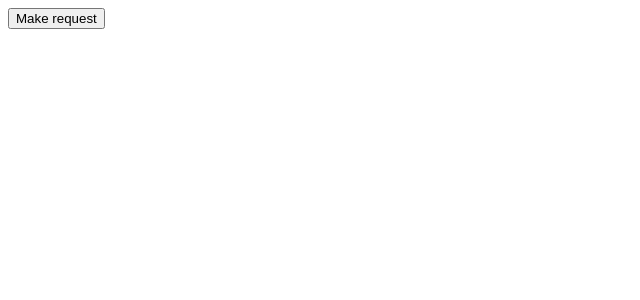
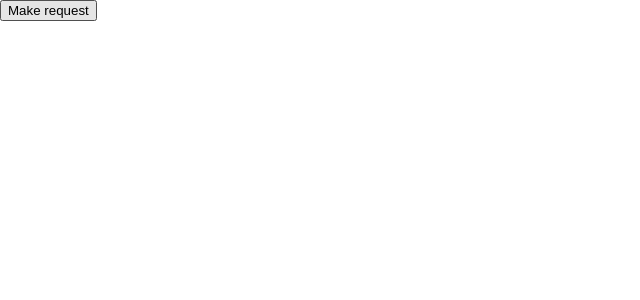
Before and after one commit to illiahrushchenko/forecast-angular-app, an Angular app: page / in a window 1280 px wide. Shown: the top 300 px of the page, without its empty margins (0-640 px from the left). Built offline with nearby package versions, Linux system fonts and the light colour scheme.

Commit message:
Add global styles

```diff
--- a/src/styles.less
+++ b/src/styles.less
@@ -1 +1,7 @@
 /* You can add global styles to this file, and also import other style files */
+html, body {
+    margin: 0;
+    padding: 0;
+    height: 100%; /* Ensure the body takes up full height */
+    overflow: hidden; /* Prevents scrolling if needed */
+  }
```
